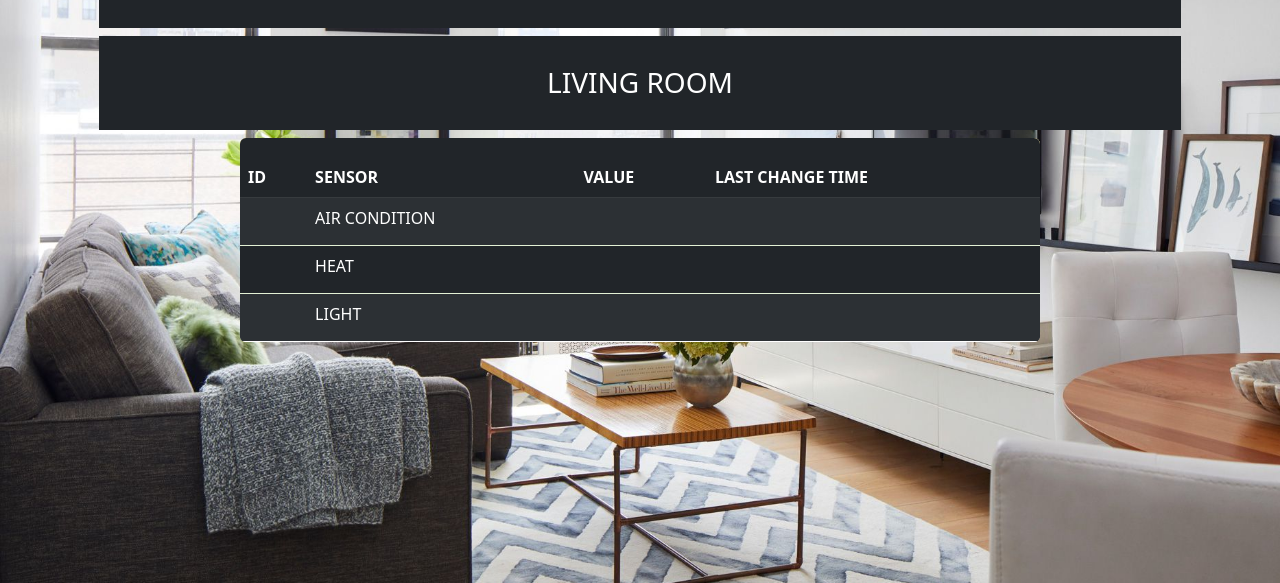
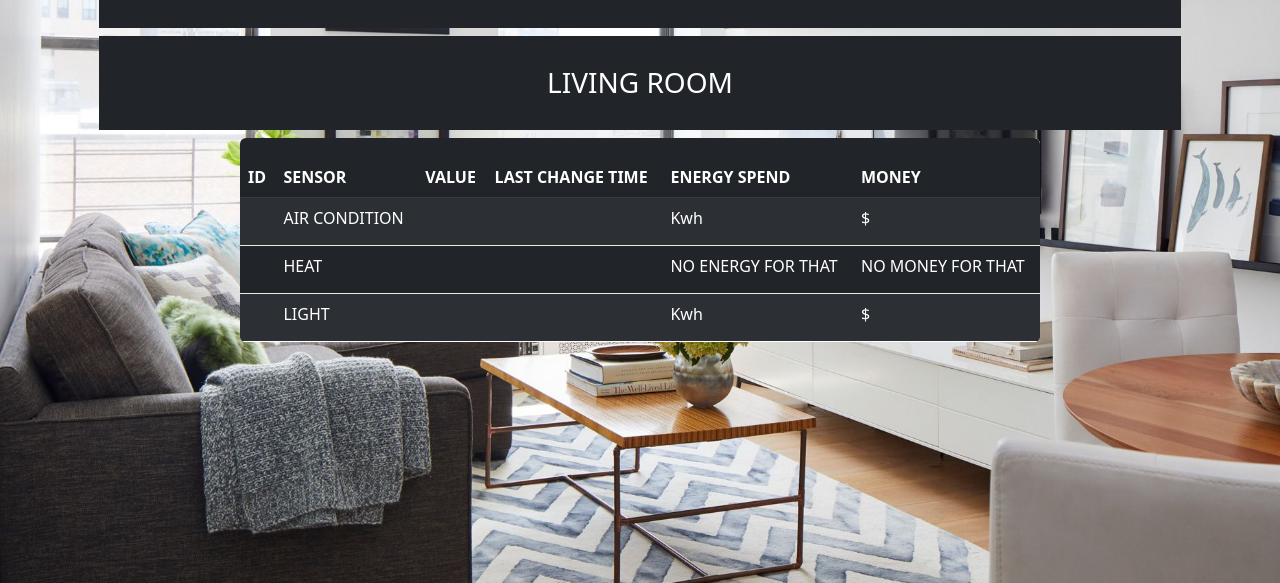
Before and after one commit to Oprimidos/home-automation, a PHP site: page /living.php in a window 1280 px wide. Shown: the part 217-800 px from the top of the page. Run offline with PHP 8.4, Linux system fonts and the light colour scheme; tables that the repository leaves empty or names only in its code hold one stand-in row (values such as "Sample post"); data that the repository does not hold is empty.

Commit message:
Add energy and money configuration for living.php

```diff
--- a/living.php
+++ b/living.php
@@ -12,16 +12,41 @@
             background-image: url('./assets/images/living.jpg');
         }
     </style>
+    <script>
+        setTimeout(() => {
+            document.location.reload();
+        }, 10000);
+    </script>
 </head>
 
 
 <body>
     <?php
-    $sqlliving = "SELECT * FROM roomview WHERE roomID=1";
+    $sqlliving = "SELECT * FROM viewconsumer WHERE roomID=1";
     $queryliving = $db->prepare($sqlliving);
     $queryliving->execute();
-    $living = $queryliving->fetchAll(PDO::FETCH_ASSOC);
+    $living = $queryliving->fetch(PDO::FETCH_ASSOC);
 
+    if ($living['airValue'] > 16) {
+        $kwh = $living['airKwh'] + 0.2;
+        $money = $kwh * 0.2;
+        $energyair = $db->prepare("UPDATE aircondition SET airKwh=:airKwh,airMoney=:airMoney WHERE airID=:airID");
+        $uptadeair = $energyair->execute(array(
+            "airKwh" => $kwh,
+            "airMoney" => $money,
+            "airID" => 1
+        ));
+    }
+    if ($living["lightValue"] == "ON") {
+        $kwh = $living['lightKwh'] + 0.1;
+        $money = $kwh * 0.2;
+        $energylight = $db->prepare("UPDATE light SET lightKwh=:lightKwh,lightMoney=:lightMoney WHERE lightID=:lightID");
+        $uptadelight = $energylight->execute(array(
+            "lightKwh" => $kwh,
+            "lightMoney" => $money,
+            "lightID" => 1
+        ));
+    }
     ?>
     <div class="container" ">
         <br>
@@ -37,7 +62,6 @@
         <div class="card-img-overlay">
             <h1 class="card-title bg-dark" style=" padding-top:30px; padding-bottom:30px; text-align: center;">Consumer Dashboard</h1>
             <h3 class="card-title bg-dark" style=" padding-top:30px; padding-bottom:30px; text-align: center; ">LIVING ROOM</h3>
-            <?php foreach ($living as $row) { ?>
             <table class="table table-dark table-striped">
                 <thead>
                     <tr>
@@ -45,32 +69,40 @@
                         <th scope="col">SENSOR</th>
                         <th scope="col">VALUE</th>
                         <th scope="col">LAST CHANGE TIME</th>
+                        <th scope="col">ENERGY SPEND</th>
+                        <th scope="col">MONEY</th>
                     </tr>
                 </thead>
                 <tbody>
                     <tr>
-                            <th scope="row"><?php echo $row['airID'] ?></th>
+                        <th scope="row"><?php echo $living['airID'] ?></th>
                         <td>AIR CONDITION</td>
-                            <td><?php echo $row['airValue'] ?></td>
-                            <td><?php echo $row['airTime'] ?></td>
+                        <td><?php echo $living['airValue'] ?></td>
+                        <td><?php echo $living['airTime'] ?></td>
+                        <td><?php echo $living['airKwh'] ?> Kwh</td>
+                        <td><?php echo $living['airMoney'] ?> $</td>
 
                     </tr>
                     <tr>
-                            <th scope="row"><?php echo $row['heatID'] ?></th>
+                        <th scope="row"><?php echo $living['heatID'] ?></th>
                         <td>HEAT</td>
-                            <td><?php echo $row['heatValue'] ?></td>
-                            <td><?php echo $row['heatTime'] ?></td>
+                        <td><?php echo $living['heatValue'] ?></td>
+                        <td><?php echo $living['heatTime'] ?></td>
+                        <td>NO ENERGY FOR THAT</td>
+                        <td>NO MONEY FOR THAT</td>
 
                     </tr>
                     <tr>
-                            <th scope="row"><?php echo $row['lightID'] ?></th>
+                        <th scope="row"><?php echo $living['lightID'] ?></th>
                         <td>LIGHT</td>
-                            <td><?php echo $row['lightValue'] ?></td>
-                            <td><?php echo $row['lightTime'] ?></td>
+                        <td><?php echo $living['lightValue'] ?></td>
+                        <td><?php echo $living['lightTime'] ?></td>
+                        <td><?php echo $living['lightKwh'] ?> Kwh</td>
+                        <td><?php echo $living['lightMoney'] ?> $</td>
                     </tr>
                 </tbody>
             </table>
-            <?php } ?>
+
         </div>
     </div>
 
```
Lines whose indentation alone changed are shown as unchanged.
